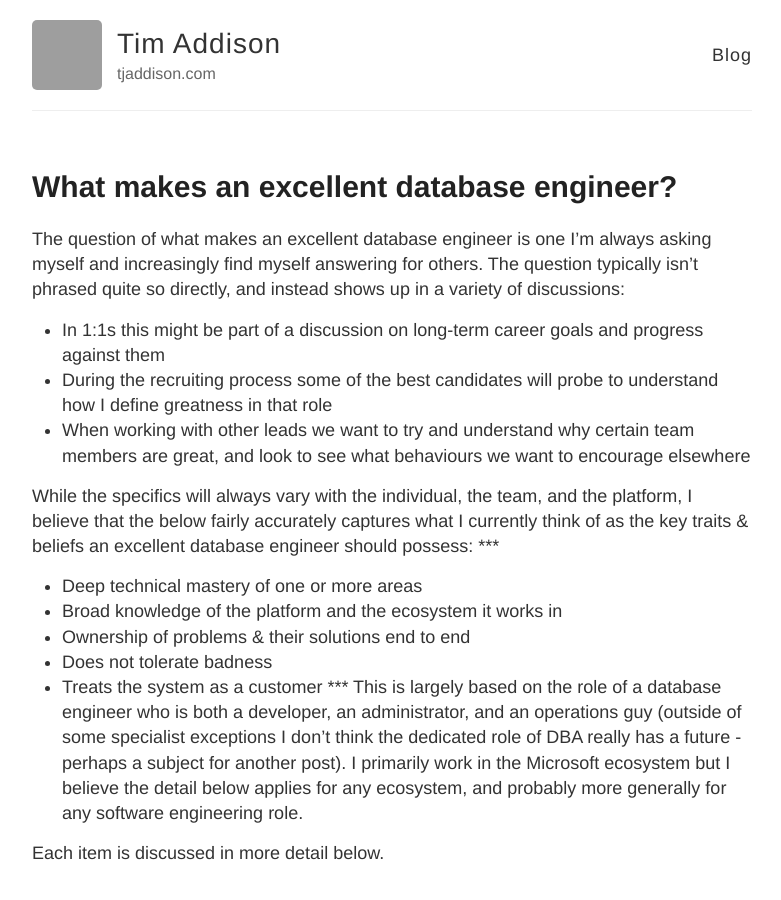
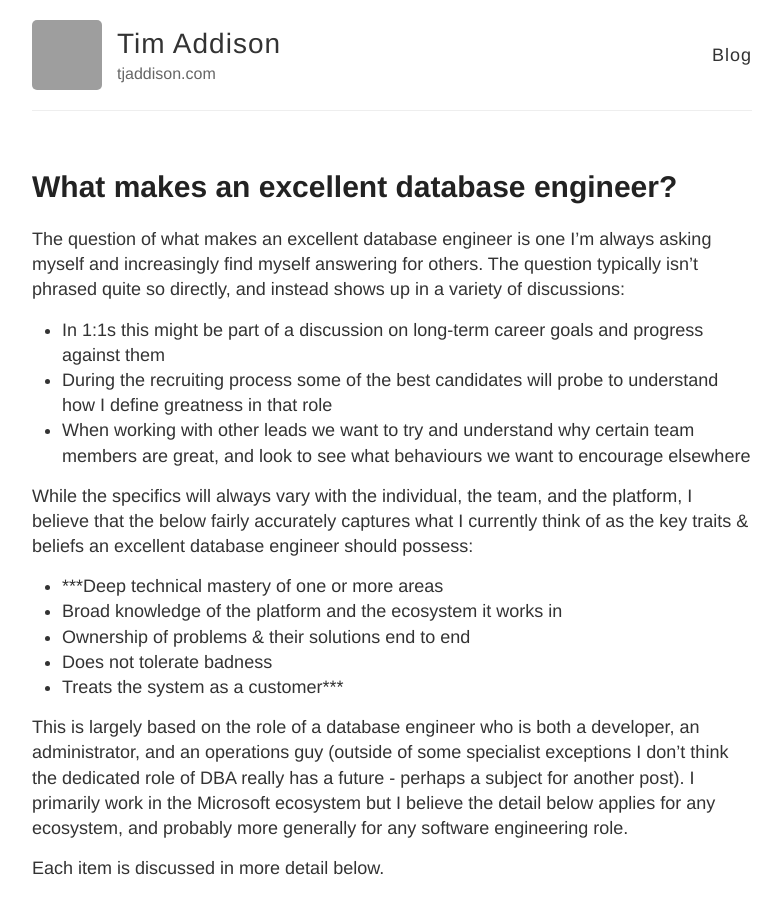
Before and after one commit to taddison/tjaddison.com, a Jekyll site: the page built from _posts/2016-10-09-What-makes-an-excellent-database-engineer.md, in a window 1280 px wide and 900 px high. Shown: the whole window, without its empty margins (248-1029 px from the left). Built offline with Jekyll 4.4.1, drawn with Linux system fonts in a browser that asks for light colours; comment, search, counter and statistics services are not loaded; grey boxes are pictures that could not be loaded.

Commit message:
And this time succeeding

```diff
--- a/_posts/2016-10-09-What-makes-an-excellent-database-engineer.md
+++ b/_posts/2016-10-09-What-makes-an-excellent-database-engineer.md
@@ -10,13 +10,13 @@ The question of what makes an excellent database engineer is one I'm always aski
 - When working with other leads we want to try and understand why certain team members are great, and look to see what behaviours we want to encourage elsewhere
 
 While the specifics will always vary with the individual, the team, and the platform, I believe that the below fairly accurately captures what I currently think of as the key traits & beliefs an excellent database engineer should possess:
-***
-- Deep technical mastery of one or more areas
+
+- ***Deep technical mastery of one or more areas
 - Broad knowledge of the platform and the ecosystem it works in
 - Ownership of problems & their solutions end to end
 - Does not tolerate badness
-- Treats the system as a customer
-***
+- Treats the system as a customer***
+
 This is largely based on the role of a database engineer who is both a developer, an administrator, and an operations guy (outside of some specialist exceptions I don't think the dedicated role of DBA really has a future - perhaps a subject for another post).  I primarily work in the Microsoft ecosystem but I believe the detail below applies for any ecosystem, and probably more generally for any software engineering role.
 
 Each item is discussed in more detail below.
```
